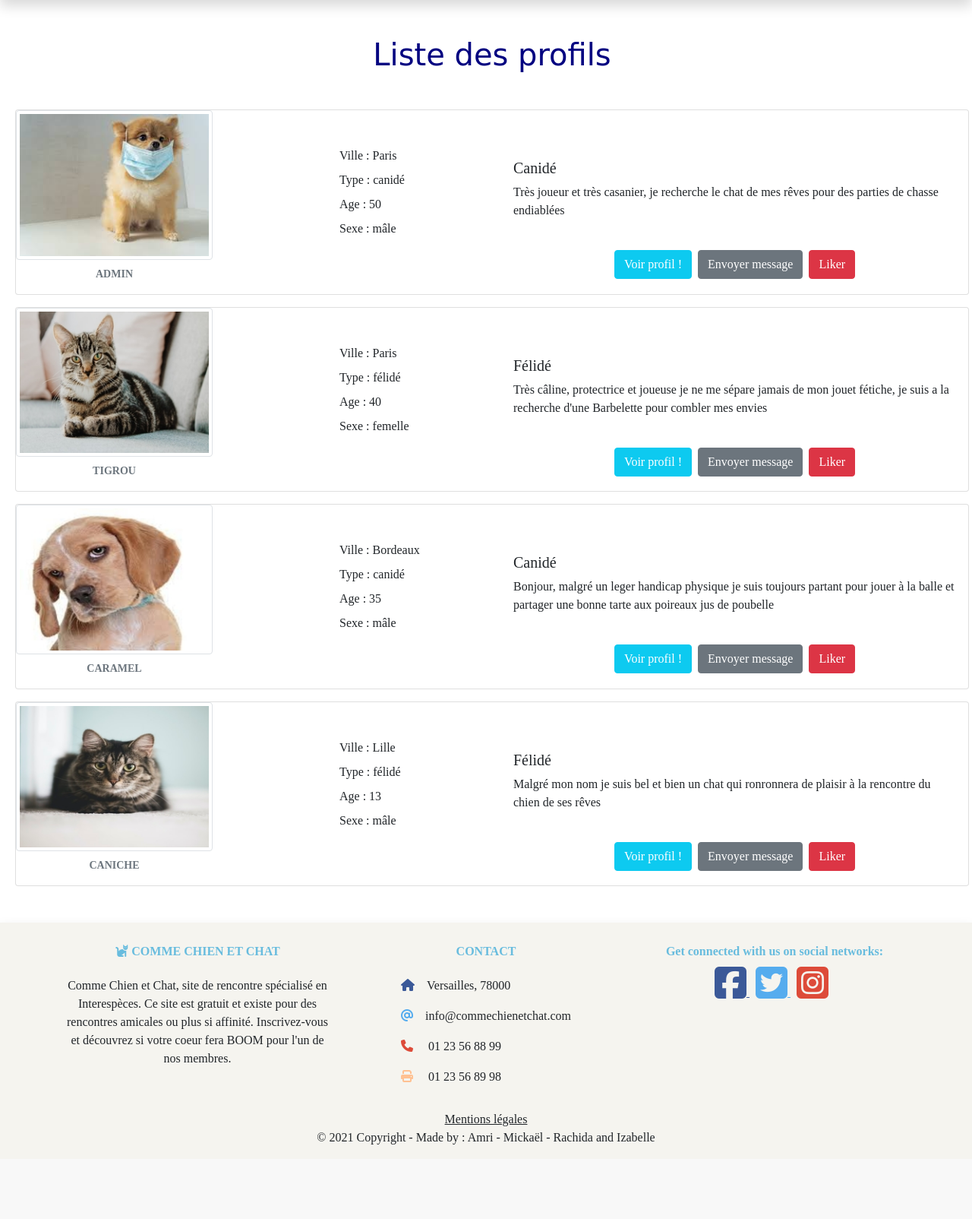
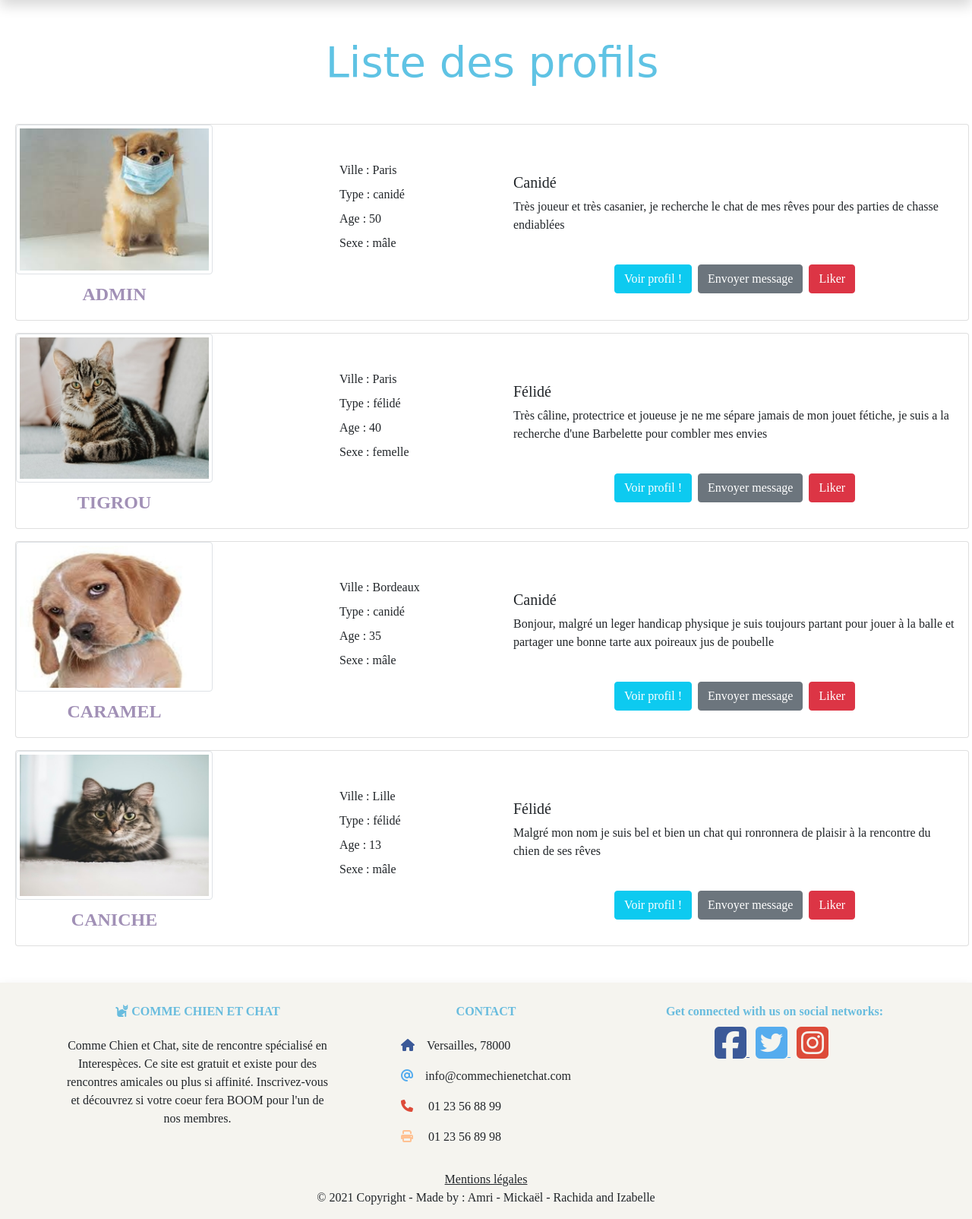
Before and after one commit to mickael-mignard/poecphp-site-rencontre, a PHP site: page /profilList.php in a window 1280 px wide. Shown: the part 76-1680 px from the top of the page at 76% size. Before the commit the page ends 1582 px from the top, so only its background shows below. Run offline with PHP 8.4, Linux system fonts and the light colour scheme; some libraries are stand-ins or nearby versions; some web fonts are replaced.

Commit message:
modification css

```diff
--- a/assets/css/style.css
+++ b/assets/css/style.css
@@ -1,3 +1,17 @@
+/** CSS Global**/
+h1{
+  color: #5FC3E4;
+  font-size: 3.5rem;
+}
+h2{
+  color: #E55D87;
+}
+h3,.pseudo{
+  color: #a190b6;
+}
+.pseudo{
+  font-size: 1.5rem;
+}
 /* HEADER */
 
 
@@ -174,6 +188,6 @@ font-size: 0.8em;
 }
 
 /* Page liste des profils */
-#listeProfils {
+#listeProfils,.titleProfil{
 font-family: 'Fredericka the Great', cursive;
 }
--- a/index.php
+++ b/index.php
@@ -75,7 +75,7 @@ function getUserById($id, $array) {
 <!--section les objectifs du site-->
 <section>
     <div class="container text-center pt-5">
-        <h1 style="color:#5FC3E4;">Comme Chien et Chat</h1>
+        <h1 class="titleProfil">Comme Chien et Chat</h1>
            <h2>Le premier site de rencontre dédié aux relations interespèces</h2>
 
         <p class="pt-5">Nous avons créé Comme Chien et Chats en nous rendant compte que les sites de rencontre étaient systématiquement dédiés aux relations dites "classiques". <br>
--- a/match.php
+++ b/match.php
@@ -62,7 +62,7 @@ function getUserById($id, $array) {
             <div class="col-md-4">
                 <figure class="figure">
                     <img src="assets/img/<?= $user['id'] ?>.jpg" class="figure-img img-thumbnail rounded" alt="logo" height="194px" width="259px">
-                    <figcaption class="figure-caption text-center"><b>Pseudo : <?= $user['nickname']; ?></b></figcaption>
+                    <figcaption class="figure-caption text-center pseudo"><b>Pseudo : <?= $user['nickname']; ?></b></figcaption>
                 </figure>
             </div>
             <div class="col-md-2 mt-5">
--- a/myprofile.php
+++ b/myprofile.php
@@ -44,7 +44,7 @@ $formError = [];
 if (!isset($_POST['editProfil']) && isset($_SESSION['nickname'])) { ?>
     <section>
         <div class="container text-center">
-            <h2 class="fs-1 mt-3">Rappel de mes informations :</h2>
+            <h1 class="fs-1 mt-3 titleProfil">Rappel de mes informations :</h1>
             <?php
 
             for ($i = 0; $i < count($profilArray); $i++) {
@@ -79,7 +79,7 @@ if (!isset($_POST['editProfil']) && isset($_SESSION['nickname'])) { ?>
         </div>
         <div class="col-6 card">
             <div class="card-body">
-                <h1 class="card-title h2 mb-5 ">😺 Mise à jour de mon profil 🐶</h1>
+                <h2 class="card-title h2 mb-5 titleProfil ">😺 Mise à jour de mon profil 🐶</h2>
                 <form action="#" method="POST">
                     </select>
 
--- a/profilList.php
+++ b/profilList.php
@@ -20,7 +20,7 @@ function getUserById($id, $array) {
 }
 ?>
 <div class="container-fluid ms-2 mt-3">
-<h1 class="text-center m-5" id="listeProfils" style="color:navy">Liste des profils</h1>
+<h1 class="text-center m-5" id="listeProfils" >Liste des profils</h1>
 <?php
     for($i = 0; $i< count($userArray); $i++){
         $user = getUserById($i, $userArray);
@@ -31,7 +31,7 @@ function getUserById($id, $array) {
             <div class="col-md-4">
                 <figure class="figure">
                     <img src="assets/img/<?= $user['id'] ?>.jpg" class="figure-img img-thumbnail rounded" alt="logo" height="194px" width="259px">
-                    <figcaption class="figure-caption text-center fw-bold"><span class="text-uppercase"><?= $user['nickname']; ?></span></figcaption>
+                    <figcaption class="figure-caption text-center fw-bold pseudo"><span class="text-uppercase"><?= $user['nickname']; ?></span></figcaption>
                 </figure>
             </div>
             <div class="col-md-2 mt-5">
@@ -50,7 +50,7 @@ function getUserById($id, $array) {
                 </div>
 
                 <div class="d-grid gap-2 d-md-flex justify-content-md-center mt-4">
-                    <button type="button" class="btn btn-info" style="color:white;" data-bs-toggle="modal" data-bs-target="#exampleModal<?= $user['id'] ?>">Voir profil !</button>
+                    <button type="button" class="btn btn-info text-white" data-bs-toggle="modal" data-bs-target="#exampleModal<?= $user['id'] ?>">Voir profil !</button>
                     <button type="button" class="btn btn-secondary">Envoyer message</button>
                     <button type="button" class="btn btn-danger">Liker</button>
                 </div>
```
